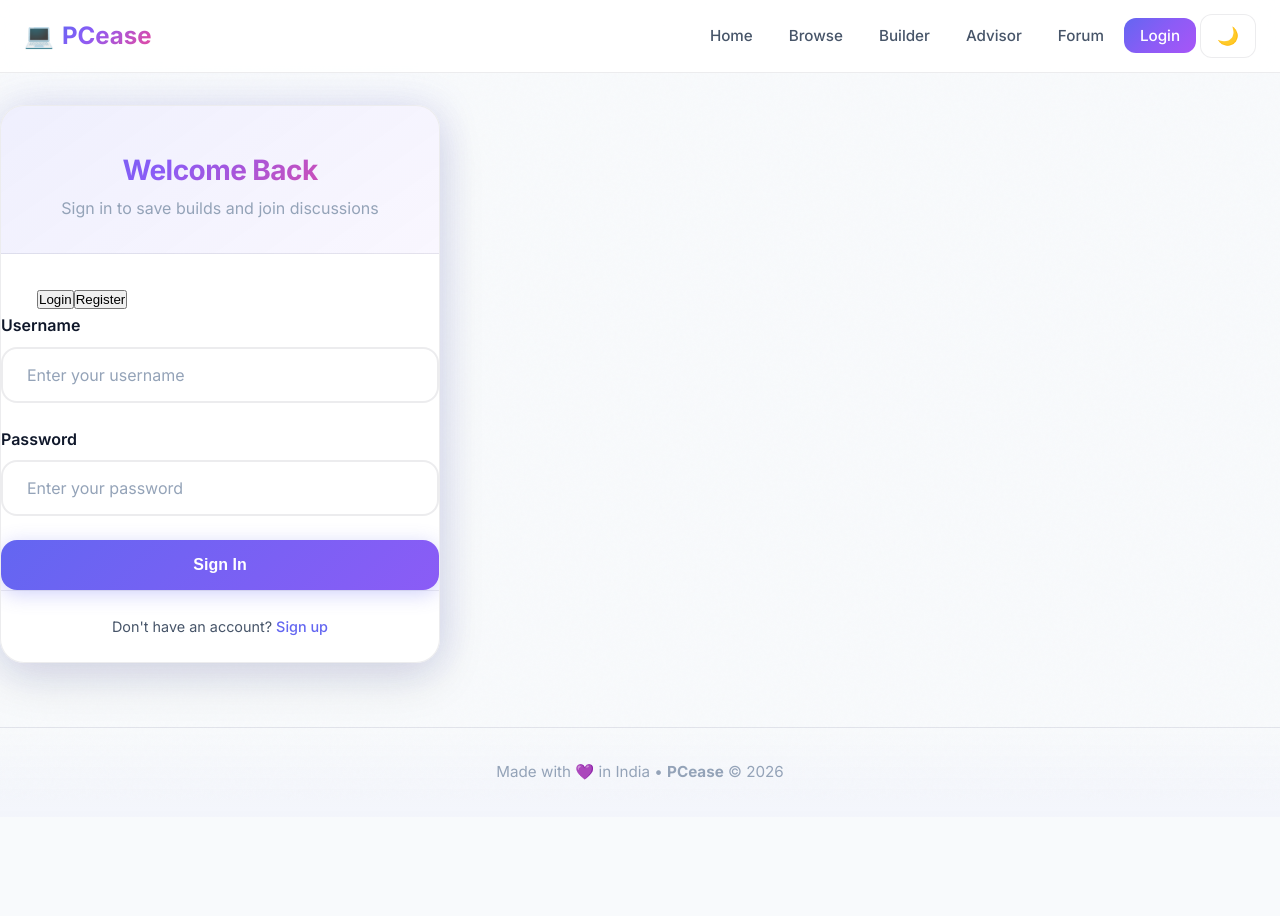
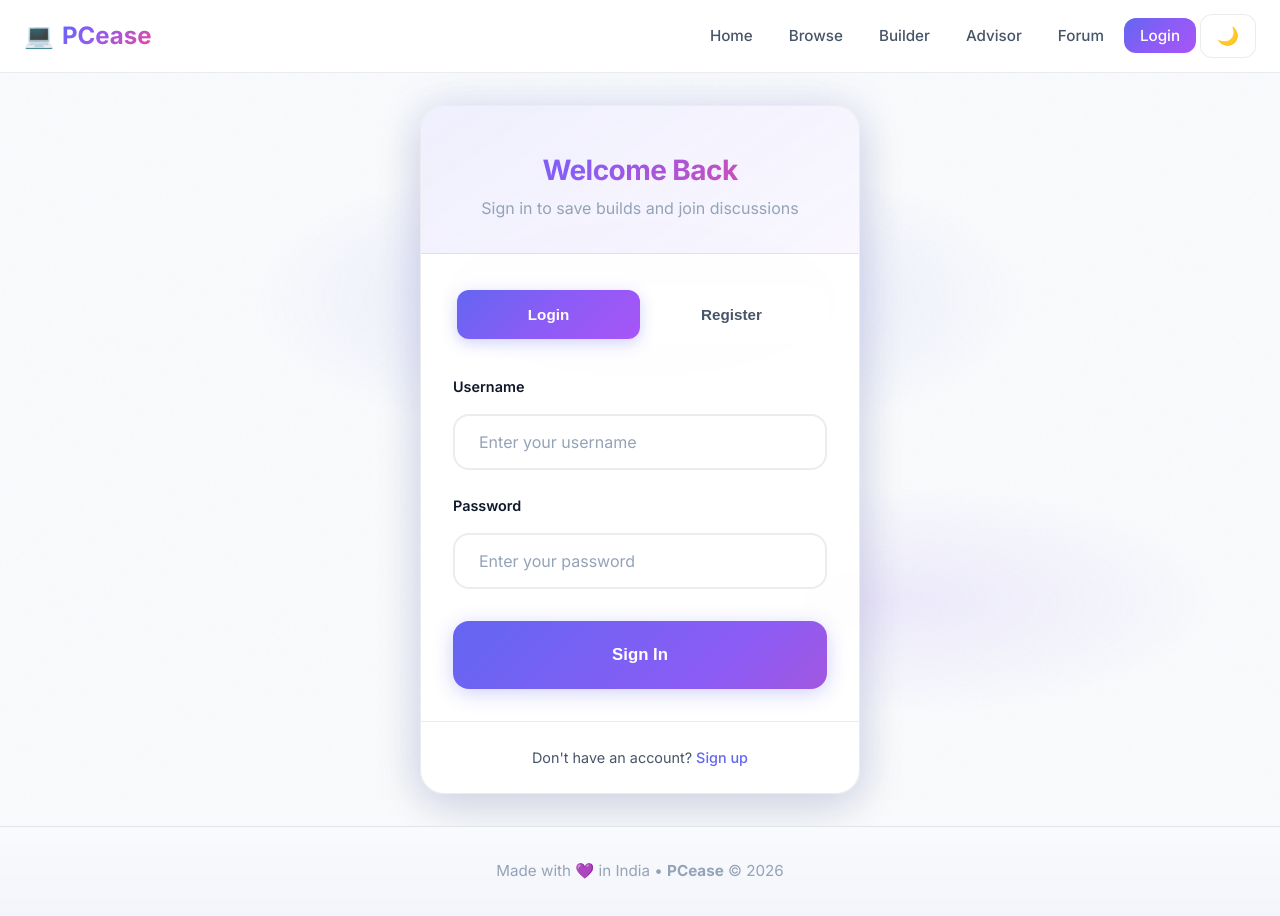
Before and after one commit to adithya-jithesh/PCease, a React (Vite) app: page /login in a window 1280 px wide. Before the commit the page ends 817 px from the top, so only its background shows below. Built offline with nearby package versions, Linux system fonts and the light colour scheme; no server answers.

Commit message:
feat: login auth

```diff
--- a/src/pages/Login.jsx
+++ b/src/pages/Login.jsx
@@ -37,7 +37,7 @@ export default function Login() {
   }
 
   return (
-    <main className="login-container">
+    <main className="login-page">
       <div className="login-card">
         <div className="login-header">
           <h1>{mode === 'login' ? 'Welcome Back' : 'Create Account'}</h1>
@@ -46,21 +46,22 @@ export default function Login() {
 
         <div className="mode-toggle">
           <button
-            className={mode === 'login' ? 'active' : ''}
+            className={`mode-btn ${mode === 'login' ? 'active' : ''}`}
             onClick={() => { setMode('login'); setError('') }}
           >
             Login
           </button>
           <button
-            className={mode === 'register' ? 'active' : ''}
+            className={`mode-btn ${mode === 'register' ? 'active' : ''}`}
             onClick={() => { setMode('register'); setError('') }}
           >
             Register
           </button>
         </div>
 
+        <div className="login-body">
           <form className="login-form" onSubmit={handleSubmit}>
-          <div className="form-field">
+            <div className="form-group">
               <label htmlFor="username">Username</label>
               <input
                 id="username"
@@ -72,7 +73,7 @@ export default function Login() {
                 autoComplete="username"
               />
             </div>
-          <div className="form-field">
+            <div className="form-group">
               <label htmlFor="password">Password</label>
               <input
                 id="password"
@@ -86,12 +87,13 @@ export default function Login() {
               />
             </div>
 
-          {error && <div className="login-error">{error}</div>}
+            {error && <div className="error-message">{error}</div>}
 
-          <button className="cta-button" type="submit" disabled={loading}>
-            {loading ? '...' : mode === 'login' ? 'Sign In' : 'Create Account'}
+            <button className="login-submit" type="submit" disabled={loading}>
+              {loading ? 'Please wait...' : mode === 'login' ? 'Sign In' : 'Create Account'}
             </button>
           </form>
+        </div>
 
         <div className="login-footer">
           {mode === 'login' ? (
```
Lines whose indentation alone changed are shown as unchanged.
